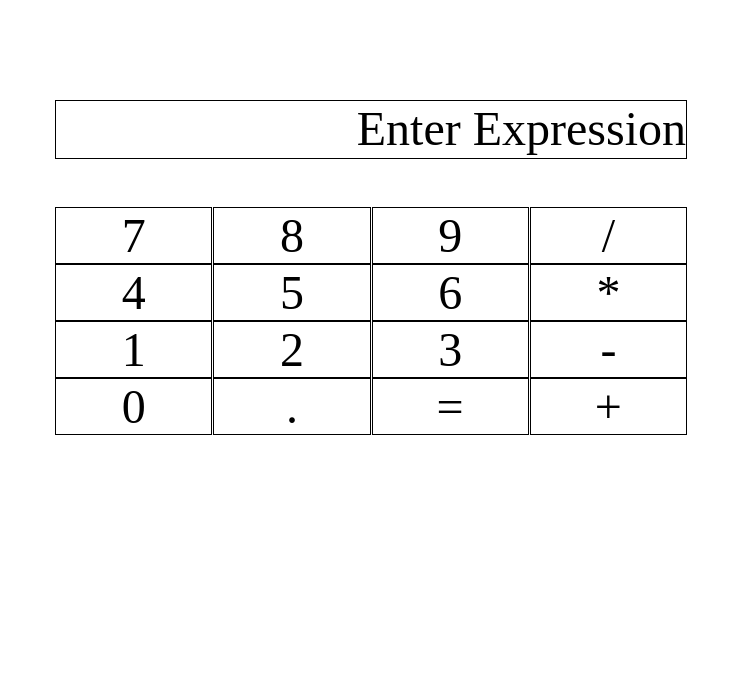
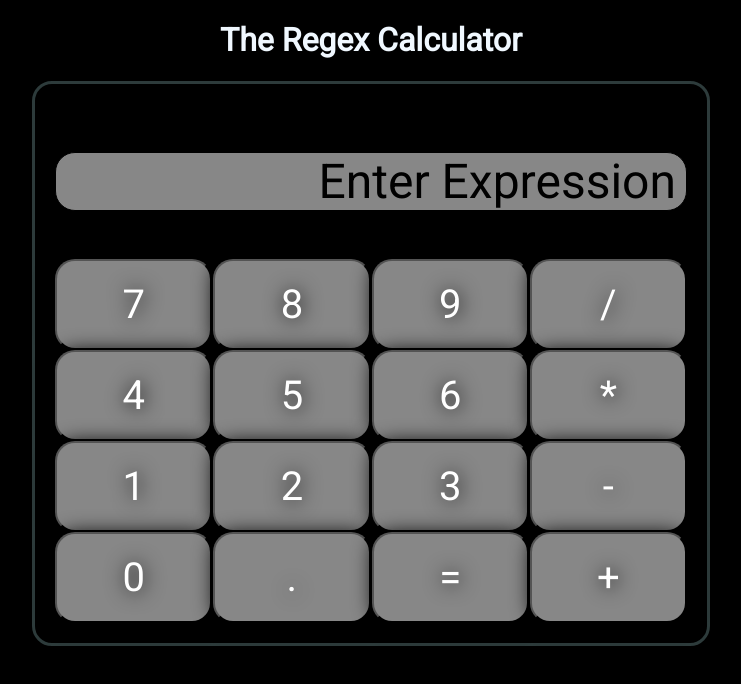
Before and after one commit to melon-husk/calculator, a plain HTML site: page index.html in a window 1280 px wide. Shown: the whole page, without its empty margins (269-1010 px from the left). Drawn offline with Linux system fonts and the light colour scheme.

Commit message:
changed css

```diff
--- a/index.html
+++ b/index.html
@@ -6,9 +6,11 @@
     <meta name="viewport" content="width=device-width, initial-scale=1.0">
     <title>Document</title>
     <link rel="stylesheet" href="style.css">
+    <link href="https://fonts.googleapis.com/css?family=Roboto&display=swap" rel="stylesheet">
 </head>
 
 <body>
+    <h1>The Regex Calculator</h1>
     <div id="mainDiv">
         <div id=displayDiv>
             <p id=displayP>Enter Expression</p>
--- a/style.css
+++ b/style.css
@@ -2,6 +2,13 @@
   --grid-cols: 1;
   --grid-rows: 1;
 }
+
+body {
+  background-color: black;
+  font-family: 'Roboto', sans-serif;
+
+}
+
 #container {
   display: grid;
   grid-gap: 0px;
@@ -9,19 +16,59 @@
   grid-template-rows: repeat(var(--grid-rows), 1fr);
   grid-template-columns: repeat(var(--grid-cols), 1fr);
   text-align: center;
+  cursor: pointer;
 
 }
+
 #mainDiv {
   width: 50%;
   text-align: center;
-    margin: 100px auto;
+  margin: 20px auto;
   font-size: xxx-large;
+  border-radius: 20px;
+  border: rgb(45, 59, 59) solid;
+  padding: 20px;
 }
-  .grid-item {
-    border: 1px solid black;
-  }
+
 #displayP {
   border: 1px solid black;
   height: 57px;
   text-align: right;
+  background-color: #878787;
+  border-radius: 20px;
+  padding-right: 10px;
+  text-decoration-color: white;
 }
+
+.grid-item {
+  -webkit-border-radius: 20px;
+  -moz-border-radius: 20px;
+  border-radius: 20px;
+  color: #FFFFFF;
+  font-size: 40px;
+  font-weight: 100;
+  padding: 20px;
+  background-color: #878787;
+  box-shadow: 1px 1px 20px 0px #000000;
+  -webkit-box-shadow: 1px 1px 20px 0px #000000;
+  -moz-box-shadow: 1px 1px 20px 0px #000000;
+  text-shadow: 1px 1px 20px #000000;
+  border: outset #000000 2px;
+  text-decoration: none;
+  display: inline-block;
+  cursor: pointer;
+  text-align: center;
+}
+
+.grid-item:hover {
+  background: #262728;
+  border: solid #000000 2px;
+  -webkit-border-radius: 20px;
+  -moz-border-radius: 20px;
+  border-radius: 20px;
+  text-decoration: none;
+}
+h1 {
+  color: aliceblue;
+  text-align: center;
+}
```
Lines whose indentation alone changed are shown as unchanged.
